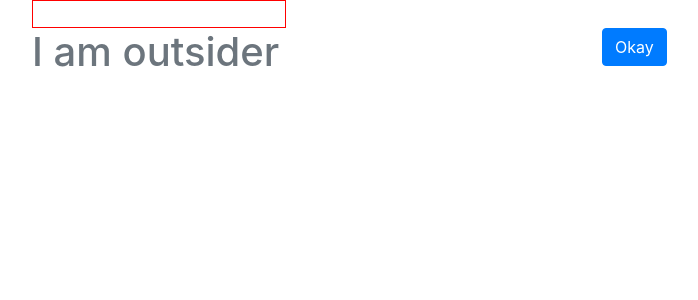
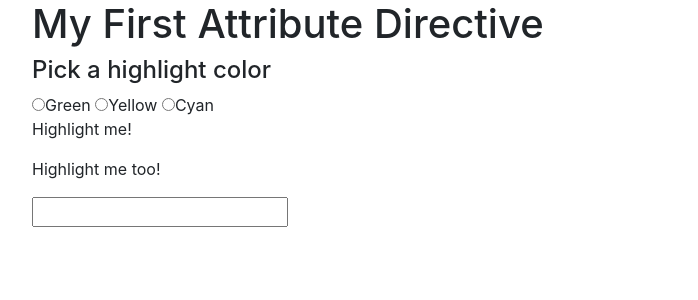
Before and after one commit to devashreegosavi/typescript_angular, an Angular app in the folder newprj/: page / in a window 1280 px wide. Shown: the top 300 px of the page, without its empty margins (53-751 px from the left). Built offline with nearby package versions, Linux system fonts and the light colour scheme.

Commit message:
new chng

```diff
--- a/newprj/src/app/app.component.html
+++ b/newprj/src/app/app.component.html
@@ -32,16 +32,16 @@
          <app-footer-txt></app-footer-txt>
       </div>
   </div>
-  <div class="row">
-    <div class="col-md-12">
-       <app-directives></app-directives>
-    </div>
-  </div>-->
-  <app-local-ref>
+  -->
+ <!-- <app-local-ref>
     <h1 class="text-muted" #ttl>I am outsider</h1>
   </app-local-ref>
-  <!--<app-local-ref>
+  <app-local-ref>
       <button class="btn btn-danger"> Okay</button>.
     </app-local-ref>-->
-
+    <div class="row">
+      <div class="col-md-12">
+         <app-directives></app-directives>
+      </div>
+    </div>
 </div>
--- a/newprj/src/app/app.component.ts
+++ b/newprj/src/app/app.component.ts
@@ -7,4 +7,5 @@ import { Component } from '@angular/core';
 })
 export class AppComponent {
   title = 'app';
+  color: string;
 }
--- a/newprj/src/app/app.module.ts
+++ b/newprj/src/app/app.module.ts
@@ -16,6 +16,7 @@ import { SecondFooterComponent } from './footer-txt/second-footer.component';
 import { DirectivesComponent } from './directives/directives.component';
 import { SizeMakerDirective } from './directives/size-maker.directive';
 import { LocalRefComponent } from './local-ref/local-ref.component';
+import { HighlightDirective } from './directives/highlight.directive';
 
 
 @NgModule({
@@ -33,7 +34,8 @@ import { LocalRefComponent } from './local-ref/local-ref.component';
     SecondFooterComponent,
     DirectivesComponent,
     SizeMakerDirective,
-    LocalRefComponent
+    LocalRefComponent,
+    HighlightDirective
   ],
   imports: [
     BrowserModule
--- a/newprj/src/app/directives/directives.component.html
+++ b/newprj/src/app/directives/directives.component.html
@@ -1,4 +1,4 @@
-<div class="row">
+<!--<div class="row">
   <div class="col-md-12" [ngClass]="{card : false, jumbotron: true  }">
     <h1 class="text-muted">Welcome to site</h1>
   </div>
@@ -7,4 +7,19 @@
   <div class="col-md-12" [ngStyle]="{border : '1px solid red'}">
     <h1>directive examples</h1>
   </div>
+</div>-->
+
+<h1>My First Attribute Directive</h1>
+
+<h4>Pick a highlight color</h4>
+<div>
+  <input type="radio" name="colors" (click)="color='lightgreen'">Green
+  <input type="radio" name="colors" (click)="color='yellow'">Yellow
+  <input type="radio" name="colors" (click)="color='cyan'">Cyan
 </div>
+<p [appHighlight]="color">Highlight me!</p>
+
+<p [appHighlight]="color" defaultColor="violet">
+  Highlight me too!
+</p>
+<input type="text" [appHighlight]="color">
--- /dev/null
+++ b/newprj/src/app/directives/highlight.directive.ts
@@ -0,0 +1,25 @@
+import { Directive , ElementRef, HostListener, Input} from '@angular/core';
+
+@Directive({
+  selector: '[appHighlight]'
+})
+export class HighlightDirective {
+
+  constructor(private el: ElementRef) { }
+
+  @Input() defaultColor: string;
+
+  @Input('appHighlight') highlightColor: string;
+
+  @HostListener('mouseenter') onMouseEnter() {
+    this.highlight(this.highlightColor || this.defaultColor || 'red');
+  }
+
+  @HostListener('mouseleave') onMouseLeave() {
+    this.highlight(null);
+  }
+
+  private highlight(color: string) {
+    this.el.nativeElement.style.backgroundColor = color;
+  }
+}
```
Also changed, not shown: 1 other file (tests, documents, lock files or other folders).
